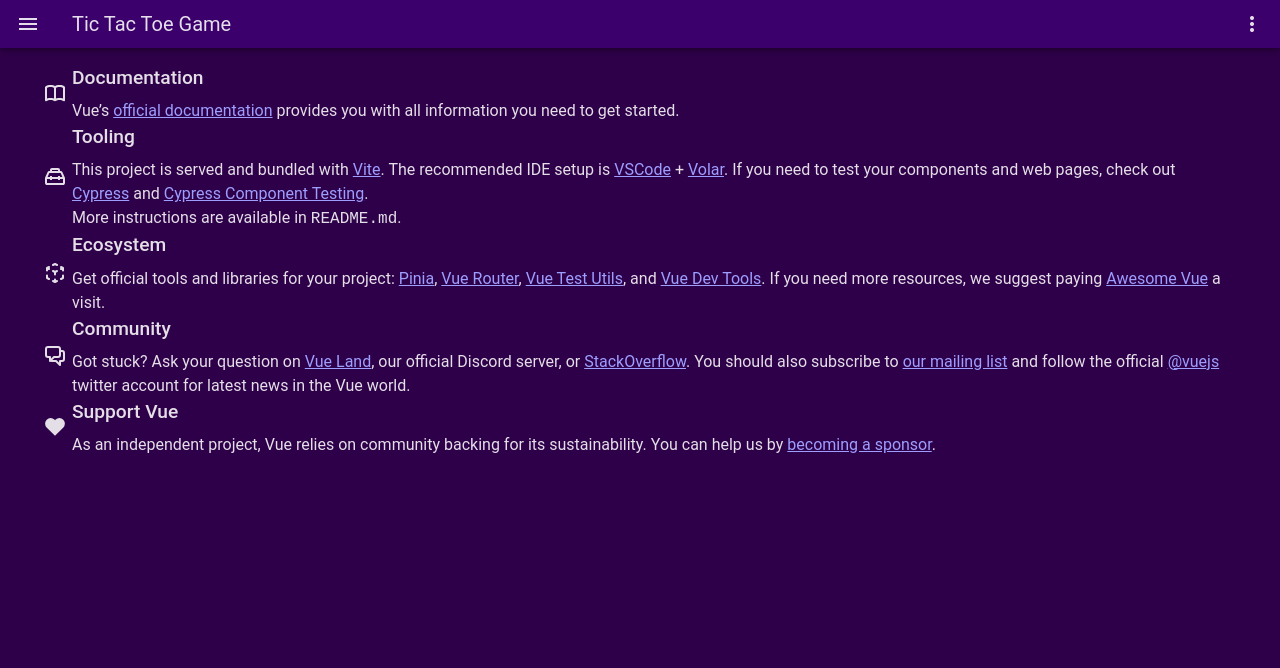
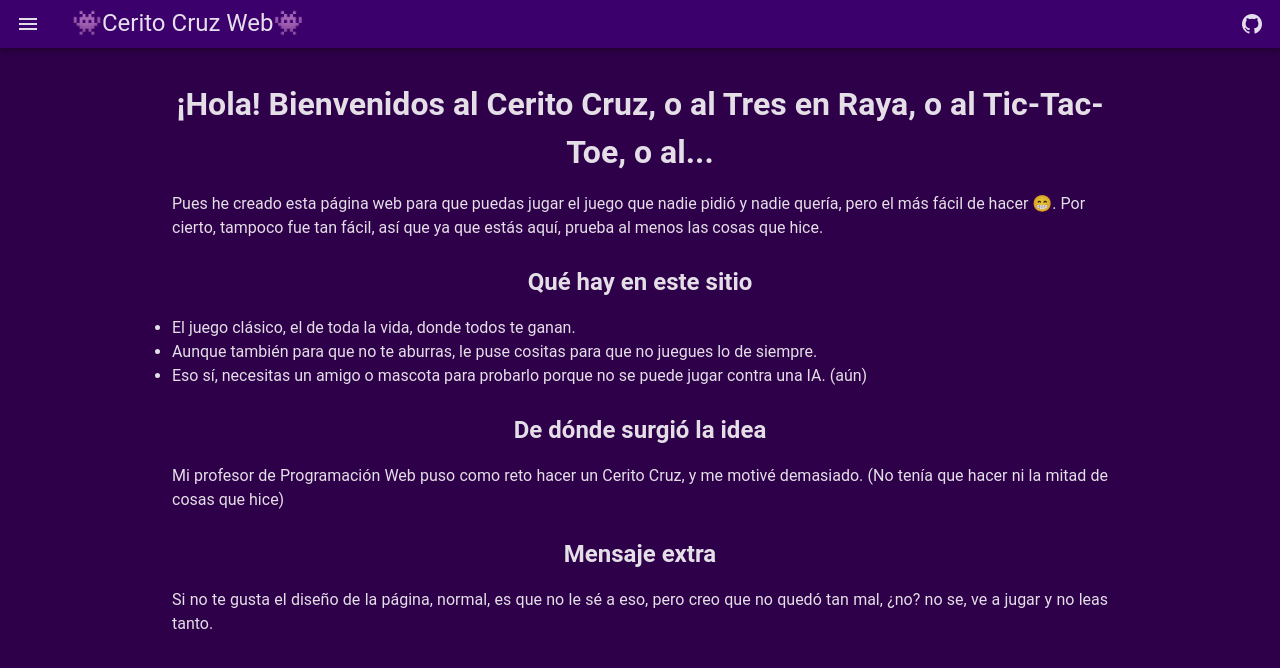
Before and after one commit to AndyMartinezAparicio/CeritoCruz, a Vue app in the folder cerito_cruz/: page / in a window 1280 px wide. Shown: the top 668 px of the page. Built offline with nearby package versions, Linux system fonts and the light colour scheme.

Commit message:
eat: Create About and Home pages
- Implemented basic structure for About page
- Created skeleton for Home page

```diff
--- a/cerito_cruz/src/components/SideBar.vue
+++ b/cerito_cruz/src/components/SideBar.vue
@@ -5,26 +5,31 @@
                 <v-app-bar-nav-icon @click.stop="drawer = !drawer"></v-app-bar-nav-icon>
             </template>
 
-            <v-app-bar-title>Tic Tac Toe Game</v-app-bar-title>
+            <v-app-bar-title class="text-h5 ">👾Cerito Cruz Web👾</v-app-bar-title>
 
             <template v-slot:append>
-                <v-btn icon="mdi-dots-vertical"></v-btn>
+                <v-btn icon="mdi-github" href="https://github.com/AndyMAG-dev"  target="_blank"></v-btn>
             </template>
         </v-app-bar>
 
         <v-main>
             <v-navigation-drawer v-model="drawer" temporary>
 
-                <v-list-item title="Inicio"></v-list-item>
-                <v-divider></v-divider>
-                <v-list-item link title="Pagina principal" to="/" prepend-icon="mdi-view-dashboard"></v-list-item>
-                <v-list-item link title="About" to="/about" prepend-icon="mdi-forum"></v-list-item>
-                <v-divider></v-divider>
-                <v-list-item title="Juegos"></v-list-item>
-                <v-divider></v-divider>
-                <v-list-item link title="List Item 1" to="/originalGame"></v-list-item>
-                <v-list-item link title="List Item 2"></v-list-item>
-                <v-list-item link title="List Item 3"></v-list-item>
+                <v-list density="compact">
+
+                    <v-list-subheader>Inicio</v-list-subheader>
+                    <v-divider></v-divider>
+                    <v-list-item link title="Página principal" to="/" prepend-icon="mdi-home"></v-list-item>
+                    <v-list-item link title="Informacion Extra" to="/about" prepend-icon="mdi-information"></v-list-item>
+                </v-list>
+
+                <v-list density="compact">
+                    <v-list-subheader>Juegos</v-list-subheader>
+                    <v-divider></v-divider>
+                    <v-list-item link title="3x3 Original" to="/originalGame" prepend-icon="mdi-numeric-3-box-multiple-outline"></v-list-item>
+                    <v-list-item link title="5x5" subtitle="No Disponible" disabled prepend-icon="mdi-numeric-5-box-multiple-outline"></v-list-item>
+                    <v-list-item link title="7x7" subtitle="No Disponible" disabled prepend-icon="mdi-numeric-7-box-multiple-outline"></v-list-item>
+                </v-list>
 
             </v-navigation-drawer>
         </v-main>
--- a/cerito_cruz/src/components/TheWelcome.vue
+++ b/cerito_cruz/src/components/TheWelcome.vue
@@ -1,90 +1,33 @@
-<script setup>
-import WelcomeItem from './WelcomeItem.vue'
-import DocumentationIcon from './icons/IconDocumentation.vue'
-import ToolingIcon from './icons/IconTooling.vue'
-import EcosystemIcon from './icons/IconEcosystem.vue'
-import CommunityIcon from './icons/IconCommunity.vue'
-import SupportIcon from './icons/IconSupport.vue'
-</script>
+<template>
+  <v-container fluid>
+    <v-row>
+      <v-col cols="12">
+        <h1 class="display-3 mb-4 text-center">¡Hola! Bienvenidos al Cerito Cruz, o al Tres en Raya, o al Tic-Tac-Toe, o al...</h1>
 
-<template>
-  <WelcomeItem>
-    <template #icon>
-      <DocumentationIcon />
-    </template>
-    <template #heading>Documentation</template>
+        <p class="mb-6">Pues he creado esta página web para que puedas jugar el juego que nadie pidió y nadie quería, pero el más fácil de hacer 😁. Por cierto, tampoco fue tan fácil, así que ya que estás aquí, prueba al menos las cosas que hice. </p>
 
-    Vue’s
-    <a href="https://vuejs.org/" target="_blank" rel="noopener">official documentation</a>
-    provides you with all information you need to get started.
-  </WelcomeItem>
+        <h2 class="mb-4 mt-6 text-center">Qué hay en este sitio</h2>
+        <ul>
+          <li>El juego clásico, el de toda la vida, donde todos te ganan.</li>
+          <li>Aunque también para que no te aburras, le puse cositas para que no juegues lo de siempre.</li>
+          <li>Eso sí, necesitas un amigo o mascota para probarlo porque no se puede jugar contra una IA. (aún)</li>
+        </ul>
 
-  <WelcomeItem>
-    <template #icon>
-      <ToolingIcon />
-    </template>
-    <template #heading>Tooling</template>
+        <h2 class="mb-4 mt-6 text-center">De dónde surgió la idea</h2>
+        <p class="text-justify mb-6">Mi profesor de Programación Web puso como reto hacer un Cerito Cruz, y me motivé demasiado. (No tenía que hacer ni la mitad de cosas que hice)</p>
 
-    This project is served and bundled with
-    <a href="https://vite.dev/guide/features.html" target="_blank" rel="noopener">Vite</a>. The
-    recommended IDE setup is
-    <a href="https://code.visualstudio.com/" target="_blank" rel="noopener">VSCode</a>
-    +
-    <a href="https://github.com/johnsoncodehk/volar" target="_blank" rel="noopener">Volar</a>. If
-    you need to test your components and web pages, check out
-    <a href="https://www.cypress.io/" target="_blank" rel="noopener">Cypress</a>
-    and
-    <a href="https://on.cypress.io/component" target="_blank" rel="noopener"
-      >Cypress Component Testing</a
-    >.
+        <h2 class="mb-4 mt-6 text-center">Mensaje extra</h2>
+        <p class="text-justify">
+          Si no te gusta el diseño de la página, normal, es que no le sé a eso, pero creo que no quedó tan mal, ¿no? no se, ve a jugar y no leas tanto.</p>
+      </v-col>
+    </v-row>
+  </v-container>
+</template>
 
-    <br />
 
-    More instructions are available in <code>README.md</code>.
-  </WelcomeItem>
-
-  <WelcomeItem>
-    <template #icon>
-      <EcosystemIcon />
-    </template>
-    <template #heading>Ecosystem</template>
-
-    Get official tools and libraries for your project:
-    <a href="https://pinia.vuejs.org/" target="_blank" rel="noopener">Pinia</a>,
-    <a href="https://router.vuejs.org/" target="_blank" rel="noopener">Vue Router</a>,
-    <a href="https://test-utils.vuejs.org/" target="_blank" rel="noopener">Vue Test Utils</a>, and
-    <a href="https://github.com/vuejs/devtools" target="_blank" rel="noopener">Vue Dev Tools</a>. If
-    you need more resources, we suggest paying
-    <a href="https://github.com/vuejs/awesome-vue" target="_blank" rel="noopener">Awesome Vue</a>
-    a visit.
-  </WelcomeItem>
-
-  <WelcomeItem>
-    <template #icon>
-      <CommunityIcon />
-    </template>
-    <template #heading>Community</template>
-
-    Got stuck? Ask your question on
-    <a href="https://chat.vuejs.org" target="_blank" rel="noopener">Vue Land</a>, our official
-    Discord server, or
-    <a href="https://stackoverflow.com/questions/tagged/vue.js" target="_blank" rel="noopener"
-      >StackOverflow</a
-    >. You should also subscribe to
-    <a href="https://news.vuejs.org" target="_blank" rel="noopener">our mailing list</a>
-    and follow the official
-    <a href="https://twitter.com/vuejs" target="_blank" rel="noopener">@vuejs</a>
-    twitter account for latest news in the Vue world.
-  </WelcomeItem>
-
-  <WelcomeItem>
-    <template #icon>
-      <SupportIcon />
-    </template>
-    <template #heading>Support Vue</template>
-
-    As an independent project, Vue relies on community backing for its sustainability. You can help
-    us by
-    <a href="https://vuejs.org/sponsor/" target="_blank" rel="noopener">becoming a sponsor</a>.
-  </WelcomeItem>
-</template>
+<style scoped>
+  .subtitle {
+    font-size: 0.8em;
+    color: #666;
+  }
+</style>
--- a/cerito_cruz/src/views/AboutView.vue
+++ b/cerito_cruz/src/views/AboutView.vue
@@ -1,9 +1,33 @@
-<template>
-  <v-container class="about">
-    <h1>This is an about page</h1>
+<template >
+  <v-container fluid max-width="1000" >
+    <v-row>
+      <v-col cols="12">
+        <h2 class="display-3 mb-4 text-center">Si no sabes de programar y eso, puede que no te interese esta parte de la
+          web. Ve a jugar!</h2>
+
+        <v-card>
+          <v-card-text>
+
+            <h2 class="mb-4 mt-6 text-left">Para crear esta web simple usé las tecnologías que he ido aprendiendo en
+              clase.</h2>
+            <ul>
+              <li class="font-weight-bold text-subtitle-1 ">Para la creación de está pagina usé el framework de frontend
+                <span class="text-no-wrap bg-secondary"> Vue.js junto con Vuetify</span>.</li>
+              <li class="font-weight-bold text-subtitle-1 ">Claramente conocimientos básicos de los lenguajes <span
+                  class="text-no-wrap bg-secondary">JavaScript, Css y Html</span>.</li>
+              <li class="font-weight-bold text-subtitle-1 ">Usé <span class="text-no-wrap bg-secondary"> Pinia 🍍</span>
+                para la gestión de estados.</li>
+              <li class="font-weight-bold text-subtitle-1 ">Los Iconos son de <span class="text-no-wrap bg-secondary">
+                  Material Designs Icons</span> y los efectos de sonido los bajé de internet.</li>
+              <li class="font-weight-bold text-subtitle-1 ">Y le pedí a ChatGpt una paleta de colores para el diseño,
+                que tuviera morado, pero creo que entendió 'Dame 9 morados distintos'.</li>
+            </ul>
+          </v-card-text>
+        </v-card>
+      </v-col>
+    </v-row>
   </v-container>
+
 </template>
 
-<style>
-
-</style>
+<style></style>
--- a/cerito_cruz/src/views/HomeView.vue
+++ b/cerito_cruz/src/views/HomeView.vue
@@ -3,7 +3,7 @@
 </script>
 
 <template>
-  <v-container>
+  <v-container max-width="1000">
     <TheWelcome />
   </v-container>
 </template>
```
